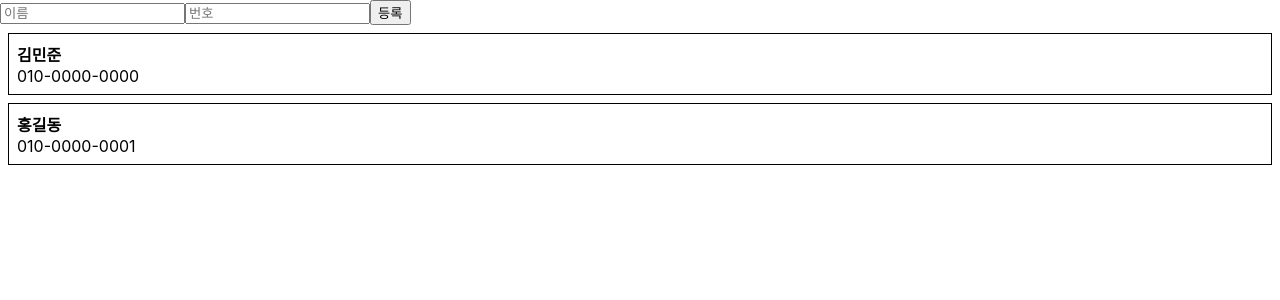
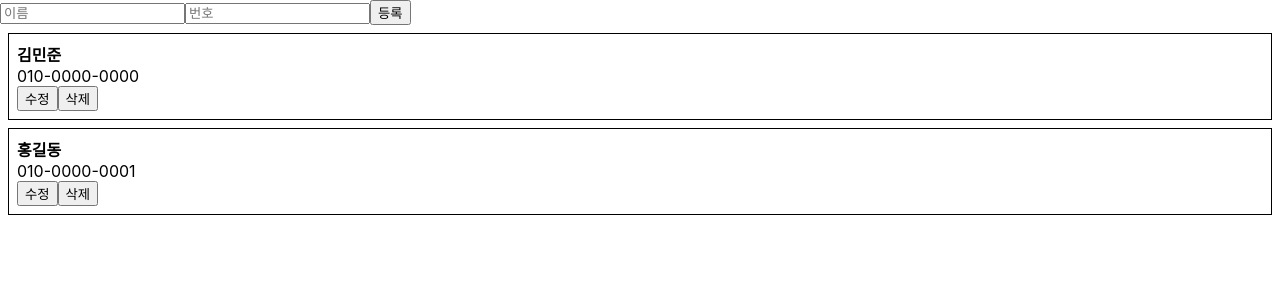
Before and after one commit to jjh5887/react, a React (Create React App) app: page / in a window 1280 px wide. Shown: the top 300 px of the page. Built offline with nearby package versions, Linux system fonts and the light colour scheme.

Commit message:
array update

```diff
--- a/src/App.js
+++ b/src/App.js
@@ -19,12 +19,32 @@
       }
     ]
   }
+
   handleCreate = (data) => {
     const { information } = this.state;
     this.setState({
       information: information.concat({ id: this.id++, ...data })
     })
   }
+
+  handleRemove = (id) => {
+    const { information } = this.state;
+    this.setState({
+      information: information.filter(info => info.id !== id)
+    })
+  }
+
+  handleUpdate = (id, data) => {
+    const { information } = this.state;
+    this.setState({
+      information: information.map(
+        info => id === info.id
+          ? {...info, ... data}
+          : info
+      )
+    })
+  }
+
   render() {
     const { information } = this.state;
     return (
@@ -33,7 +53,10 @@
           onCreate={this.handleCreate}
         />
         {/* {JSON.stringify(information)} */}
-        <PhoneInfoList data={this.state.information} />
+        <PhoneInfoList
+        data={this.state.information}
+        onRemove={this.handleRemove}
+        onUpdate={this.handleUpdate} />
       </div>
     );
   }
--- a/src/PhoneInfo.js
+++ b/src/PhoneInfo.js
@@ -4,9 +4,70 @@
     static defaultProps = {
       info: {
         name: '이름',
-            phone: '010-9048-9085',
+        phone: '010-0000-0000',
         id: 0
+      },
     }
+
+    state = {
+        // 수정 버튼을 누르면 editing: false => true
+        // true 일 때는, 기존의 테스트 형태로 보여주던 값들을 input 형태로 보여줌
+        editing: false,
+
+        // input 값은 유동적, input 값을 담기 위해서 각 필드를 위한 값도 설정
+        name: '',
+        phone: '',
+
+    }
+
+    handleRemove = () => {
+      // 삭제 버튼이 클릭되면 onRemove 에 id 넣어서 호출
+      const { info, onRemove } = this.props;
+      onRemove(info.id);
+    }
+
+    // editing 값을 반전시키는 함수
+    // true => false, false => true
+    handleToggleEdit = () => {
+        const { editing } = this.state
+        this.setState({
+            editing: !editing
+        });
+    }
+
+    // input 에서 onChange 이벤트가 발상 될 때 호출되는 함수
+    handleChange = (e) => {
+        const { name, value } = e.target;
+        this.setState({
+            [name]: value
+        });
+    }
+
+    componentDidUpdate(prevProps, prevState) {
+        // editing 바뀔 시 처리되는 로직
+        // 수정을 눌렀을땐, 기존의 값이 input 에 나타남
+        // 수정을 적용할땐, input 의 값들을 부모한테 전달
+
+        const { info, onUpdate } = this.props;
+        if(!prevState.editing && this.state.editing) {
+            // editing: false -> true
+            // info 의 값을  state 에 넣어준다.
+            this.setState({
+                name: info.name,
+                phone: info.phone
+            })
+        }
+
+        if(prevState.editing && !this.state.editing) {
+            // editing: true -> false
+            onUpdate(info.id, {
+                name: this.state.name,
+                phone: this.state.phone
+            });
+        }
+
+
+
     }
 
     render() {
@@ -16,17 +77,45 @@
         margin: '8px'
       };
 
+      const { editing } = this.state;
+
+      if(editing) {
+        return (
+            <div style={style}>
+                <div>
+                    <input
+                        value={this.state.name}
+                        name="name"
+                        placeholder="이름"
+                        onChange={this.handleChange}></input>
+                </div>
+                <div>
+                    <input
+                        value={this.state.phone}
+                        name="phone"
+                        placeholder="전화번호"
+                        onChange={this.handleChange}></input>
+                </div>
+                <button onClick={this.handleToggleEdit}>적용</button>
+                <button onClick={this.handleRemove}>삭제</button>
+            </div>
+        )
+      }
+
       const {
-            name, phone, id
+        name, phone
       } = this.props.info;
 
-        return(
+      return (
         <div style={style}>
           <div><b>{name}</b></div>
           <div>{phone}</div>
+          <button onClick={this.handleToggleEdit}>수정</button>
+          <button onClick={this.handleRemove}>삭제</button>
         </div>
       );
     }
   }
 
+
 export default PhoneInfo;
--- a/src/PhoneInfoList.js
+++ b/src/PhoneInfoList.js
@@ -3,16 +3,24 @@
 
 class PhoneInfoList extends Component {
   static defaultProps = {
-        data: []
+    list: [],
+    onRemove: () => console.warn('onRemove not defined'),
+    onUpdate: () => console.warn('onUpdate not defined'),
   }
 
   render() {
-        const {data} = this.props;
+    const { data, onRemove, onUpdate } = this.props;
     const list = data.map(
-            info => (<PhoneInfo key={info.id} info ={info}></PhoneInfo>)
+        info => (
+          <PhoneInfo
+            key={info.id}
+            info={info}
+            onRemove={onRemove}
+            onUpdate={onUpdate}
+          />)
       );
 
-        return(
+    return (
       <div>
         {list}
       </div>
```
Lines whose indentation alone changed are shown as unchanged.
